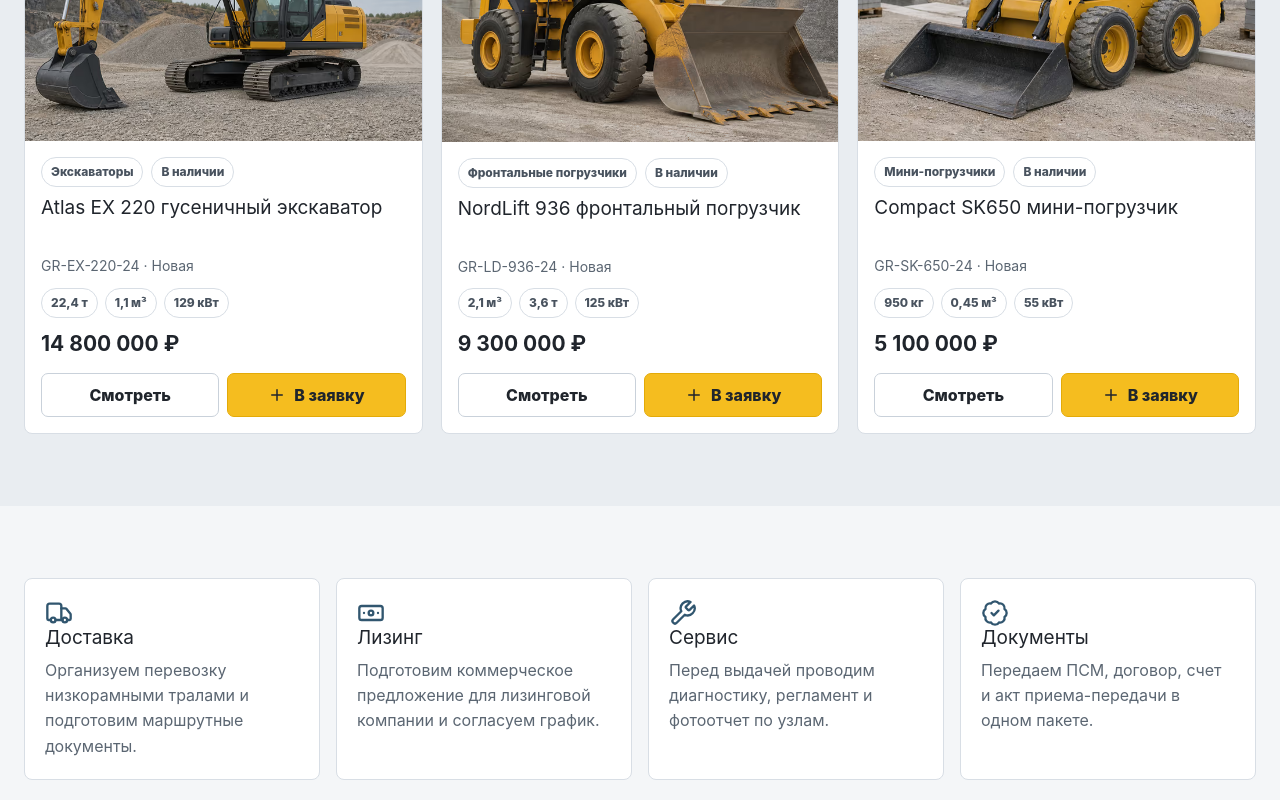
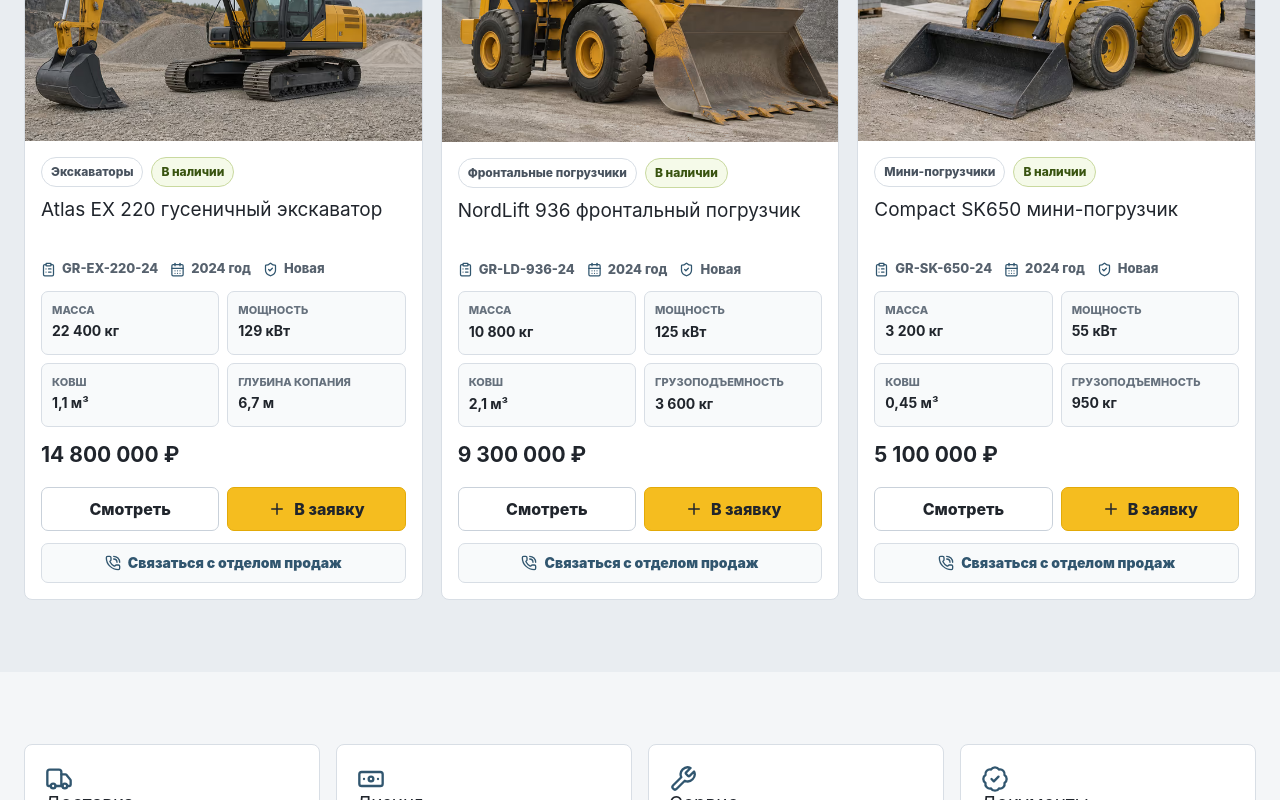
Before and after one commit to V-Kozintsev/graviton-machinery, a React (Vite) app: page / in a window 1280 px wide. Shown: the part 1950-2750 px from the top of the page. Built offline with nearby package versions, Linux system fonts and the light colour scheme.

Commit message:
Enrich machinery cards and sales contact

```diff
--- a/src/components/MachineCard.tsx
+++ b/src/components/MachineCard.tsx
@@ -1,15 +1,17 @@
-import { Check, Plus } from 'lucide-react';
+import { CalendarDays, Check, ClipboardList, PhoneCall, Plus, ShieldCheck } from 'lucide-react';
 import { Link } from 'react-router-dom';
 import { categories } from '../data/catalog';
 import { useRequest } from '../state/RequestContext';
 import type { Machine } from '../types';
 import { formatPrice } from '../utils/format';
+import { getKeySpecs, getSalesMailHref } from '../utils/machineCommercial';
 import { Button } from './Button';
 import { MachineImage } from './Image';
 
 export function MachineCard({ machine }: { machine: Machine }) {
   const request = useRequest();
   const added = request.has(machine.slug);
+  const keySpecs = getKeySpecs(machine);
 
   return (
     <article className="machine-card">
@@ -19,11 +21,22 @@
       <div className="machine-card-body">
         <div className="card-meta">
           <span>{categories[machine.category].title}</span>
-          <span>{machine.availability}</span>
+          <span className="availability">{machine.availability}</span>
         </div>
         <h3><Link to={`/catalog/${machine.slug}`}>{machine.name}</Link></h3>
-        <p className="sku">{machine.sku} · {machine.condition}</p>
-        <div className="spec-row">{machine.highlights.map((item) => <span key={item}>{item}</span>)}</div>
+        <div className="card-commercial">
+          <span><ClipboardList size={15} /> {machine.sku}</span>
+          <span><CalendarDays size={15} /> {machine.year} год</span>
+          <span><ShieldCheck size={15} /> {machine.condition}</span>
+        </div>
+        <div className="card-spec-grid">
+          {keySpecs.map(([label, value]) => (
+            <div key={label}>
+              <span>{label}</span>
+              <strong>{value}</strong>
+            </div>
+          ))}
+        </div>
         <strong className="price">{formatPrice(machine.price)}</strong>
         <div className="card-actions">
           <Link className="btn btn-secondary" to={`/catalog/${machine.slug}`}>Смотреть</Link>
@@ -31,6 +44,7 @@
             {added ? <Check size={18} /> : <Plus size={18} />} {added ? 'Добавлено' : 'В заявку'}
           </Button>
         </div>
+        <a className="sales-card-link" href={getSalesMailHref(machine)}><PhoneCall size={16} /> Связаться с отделом продаж</a>
       </div>
     </article>
   );
--- a/src/pages/ProductPage.tsx
+++ b/src/pages/ProductPage.tsx
@@ -1,5 +1,5 @@
 import useEmblaCarousel from 'embla-carousel-react';
-import { ArrowLeft, Check, Plus } from 'lucide-react';
+import { ArrowLeft, CalendarDays, Check, ClipboardList, Mail, PhoneCall, Plus, ShieldCheck } from 'lucide-react';
 import { useEffect, useState } from 'react';
 import { Link, Navigate, useParams } from 'react-router-dom';
 import { Button } from '../components/Button';
@@ -8,6 +8,7 @@
 import { catalog, categories, getMachine } from '../data/catalog';
 import { useRequest } from '../state/RequestContext';
 import { formatPrice } from '../utils/format';
+import { getKeySpecs, getSalesMailHref, salesPhoneHref } from '../utils/machineCommercial';
 
 export function ProductPage() {
   const { slug = '' } = useParams();
@@ -35,6 +36,7 @@
   const similar = catalog.filter((item) => item.category === machine.category && item.slug !== machine.slug).slice(0, 3);
   const gallery = [machine.image, machine.image, machine.image];
   const added = request.has(machine.slug);
+  const keySpecs = getKeySpecs(machine, 6);
 
   return (
     <section className="page-section">
@@ -55,10 +57,32 @@
           <div className="product-info">
             <span className="eyebrow">{categories[machine.category].title} · {machine.sku}</span>
             <h1>{machine.name}</h1>
-            <div className="status-row"><span>{machine.condition}</span><span>{machine.availability}</span><span>{machine.year} год</span></div>
+            <div className="product-commercial">
+              <span><ClipboardList size={16} /> {machine.sku}</span>
+              <span><CalendarDays size={16} /> {machine.year} год</span>
+              <span><ShieldCheck size={16} /> {machine.condition}</span>
+              <span>{machine.availability}</span>
+            </div>
             <strong className="product-price">{formatPrice(machine.price)}</strong>
-            <div className="spec-row large">{machine.highlights.map((item) => <span key={item}>{item}</span>)}</div>
-            <Button onClick={() => request.add(machine.slug)} variant={added ? 'secondary' : 'primary'}>{added ? <Check size={18} /> : <Plus size={18} />} {added ? 'Добавлено в заявку' : 'Добавить в заявку'}</Button>
+            <div className="product-spec-grid">
+              {keySpecs.map(([label, value]) => (
+                <div key={label}>
+                  <span>{label}</span>
+                  <strong>{value}</strong>
+                </div>
+              ))}
+            </div>
+            <div className="product-actions">
+              <Button onClick={() => request.add(machine.slug)} variant={added ? 'secondary' : 'primary'}>{added ? <Check size={18} /> : <Plus size={18} />} {added ? 'Добавлено в заявку' : 'Добавить в заявку'}</Button>
+              <a className="btn btn-secondary" href={getSalesMailHref(machine)}><Mail size={18} /> Написать в продажи</a>
+            </div>
+            <div className="sales-direct">
+              <PhoneCall size={18} />
+              <div>
+                <strong>Отдел продаж без добавления в заявку</strong>
+                <a href={salesPhoneHref}>8 800 550-19-84</a>
+              </div>
+            </div>
             <p>{machine.description}</p>
             <h2>Технические параметры</h2>
             <table className="spec-table"><tbody>{Object.entries(machine.specs).map(([key, value]) => <tr key={key}><th>{key}</th><td>{value}</td></tr>)}</tbody></table>
--- a/src/styles.css
+++ b/src/styles.css
@@ -97,20 +97,30 @@
 .category-card div { position: absolute; inset: auto 0 0; padding: 46px 18px 18px; background: linear-gradient(transparent, rgba(18,24,31,.86)); color: #fff; }
 .category-card p { color: #dce2e8; margin: 0; }
 .catalog-grid { display: grid; grid-template-columns: repeat(3, minmax(0, 1fr)); gap: 18px; }
-.machine-card { display: grid; grid-template-rows: auto 1fr; min-height: 520px; background: #fff; border: 1px solid #d8dee5; border-radius: 8px; overflow: hidden; transition: transform .18s ease, box-shadow .18s ease, border-color .18s ease; }
+.machine-card { display: grid; grid-template-rows: auto 1fr; min-height: 610px; background: #fff; border: 1px solid #d8dee5; border-radius: 8px; overflow: hidden; transition: transform .18s ease, box-shadow .18s ease, border-color .18s ease; }
 .machine-card:hover { transform: translateY(-3px); border-color: #b7c3cf; box-shadow: 0 18px 48px rgba(28,40,52,.14); }
 .machine-card-image { aspect-ratio: 4/3; background: #dfe5eb; }
 .machine-card-image img { transition: transform .22s ease, filter .18s ease; }
 .machine-card:hover .machine-card-image img { transform: scale(1.02); filter: brightness(.88); }
-.machine-card-body { display: flex; flex-direction: column; gap: 10px; padding: 16px; }
+.machine-card-body { display: flex; flex-direction: column; gap: 12px; padding: 16px; }
 .machine-card h3 { min-height: 48px; margin: 0; }
 .card-meta, .status-row { display: flex; flex-wrap: wrap; gap: 8px; }
 .card-meta span, .status-row span, .chips span, .spec-row span { border: 1px solid #d8dee5; border-radius: 999px; padding: 5px 9px; color: #48525e; font-size: 12px; font-weight: 800; background: #fff; }
+.card-meta .availability { border-color: #c9d99f; color: #38530f; background: #f5fae9; }
 .sku { margin: 0; font-size: 14px; }
+.card-commercial, .product-commercial { display: flex; flex-wrap: wrap; gap: 8px 12px; color: #56616d; font-size: 13px; font-weight: 800; }
+.card-commercial span, .product-commercial span { display: inline-flex; align-items: center; gap: 6px; }
+.card-commercial svg, .product-commercial svg { color: #31566f; }
+.card-spec-grid { display: grid; grid-template-columns: repeat(2, minmax(0, 1fr)); gap: 8px; }
+.card-spec-grid div { min-height: 64px; padding: 10px; border: 1px solid #d8dee5; border-radius: 7px; background: #f8fafb; }
+.card-spec-grid span, .product-spec-grid span { display: block; margin-bottom: 4px; color: #66717d; font-size: 11px; font-weight: 800; text-transform: uppercase; }
+.card-spec-grid strong, .product-spec-grid strong { display: block; color: #20252c; font-size: 14px; line-height: 1.22; }
 .spec-row { display: flex; flex-wrap: wrap; gap: 7px; }
 .spec-row.large span { padding: 9px 12px; font-size: 14px; }
 .price, .product-price { display: block; margin-top: auto; color: #20252c; font-size: 21px; }
 .card-actions { display: grid; grid-template-columns: 1fr 1fr; gap: 8px; margin-top: 4px; }
+.sales-card-link { display: inline-flex; align-items: center; justify-content: center; gap: 7px; min-height: 40px; border: 1px solid #d8dee5; border-radius: 7px; color: #31566f; background: #f8fafb; font-weight: 900; font-size: 14px; transition: border-color .18s ease, background .18s ease; }
+.sales-card-link:hover { border-color: #31566f; background: #eef3f6; }
 
 .feature-grid { display: grid; grid-template-columns: repeat(4, 1fr); gap: 16px; }
 .feature { background: #fff; border: 1px solid #d8dee5; border-radius: 8px; padding: 20px; }
@@ -172,6 +182,15 @@
 .thumbs button.active { border-color: #f5bd1f; }
 .product-info { display: grid; gap: 16px; }
 .product-info .btn { width: 100%; }
+.product-spec-grid { display: grid; grid-template-columns: repeat(3, minmax(0, 1fr)); gap: 10px; }
+.product-spec-grid div { min-height: 74px; padding: 12px; border: 1px solid #d8dee5; border-radius: 8px; background: #fff; }
+.product-spec-grid strong { font-size: 16px; }
+.product-actions { display: grid; grid-template-columns: 1fr 1fr; gap: 10px; }
+.sales-direct { display: flex; align-items: center; gap: 12px; padding: 14px; border: 1px solid #cbd4dd; border-radius: 8px; background: #eef3f6; }
+.sales-direct svg { flex: 0 0 auto; color: #31566f; }
+.sales-direct strong, .sales-direct a { display: block; }
+.sales-direct strong { margin-bottom: 2px; }
+.sales-direct a { color: #31566f; font-weight: 900; }
 .spec-table { width: 100%; border-collapse: collapse; background: #fff; border: 1px solid #d8dee5; border-radius: 8px; overflow: hidden; }
 .spec-table th, .spec-table td { text-align: left; padding: 11px 12px; border-bottom: 1px solid #d8dee5; }
 .spec-table th { width: 45%; color: #5b6672; font-weight: 700; background: #f8fafb; }
@@ -269,7 +288,7 @@
   .deal-result .btn { width: 100%; }
   .machine-card { min-height: 0; }
   .machine-card h3 { min-height: auto; }
-  .card-actions { grid-template-columns: 1fr; }
+  .card-actions, .product-actions, .product-spec-grid { grid-template-columns: 1fr; }
   .request-item { grid-template-columns: 112px 1fr; }
   .request-item h2 { font-size: 16px; }
   .embla-slide { aspect-ratio: 4/3; }
--- /dev/null
+++ b/src/utils/machineCommercial.ts
@@ -0,0 +1,14 @@
+import type { Machine } from '../types';
+
+export const salesPhoneHref = 'tel:+78005501984';
+export const salesEmail = 'sales@graviton-machinery.ru';
+
+export function getKeySpecs(machine: Machine, limit = 4) {
+  return Object.entries(machine.specs).slice(0, limit);
+}
+
+export function getSalesMailHref(machine: Machine) {
+  const subject = encodeURIComponent(`Запрос по технике ${machine.name}`);
+  const body = encodeURIComponent(`Здравствуйте. Интересует ${machine.name}, ${machine.sku}. Прошу связаться с отделом продаж.`);
+  return `mailto:${salesEmail}?subject=${subject}&body=${body}`;
+}
```
